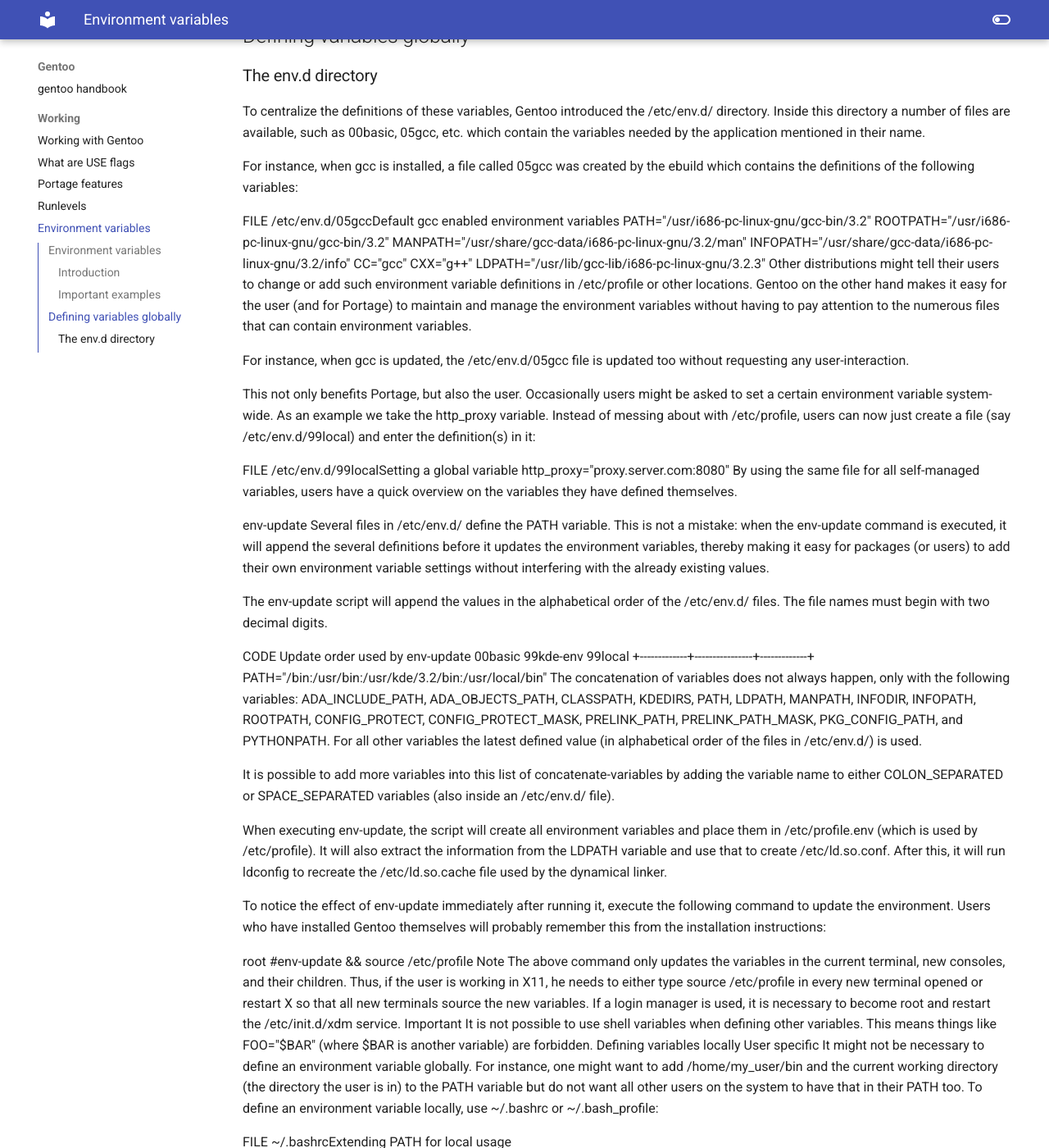
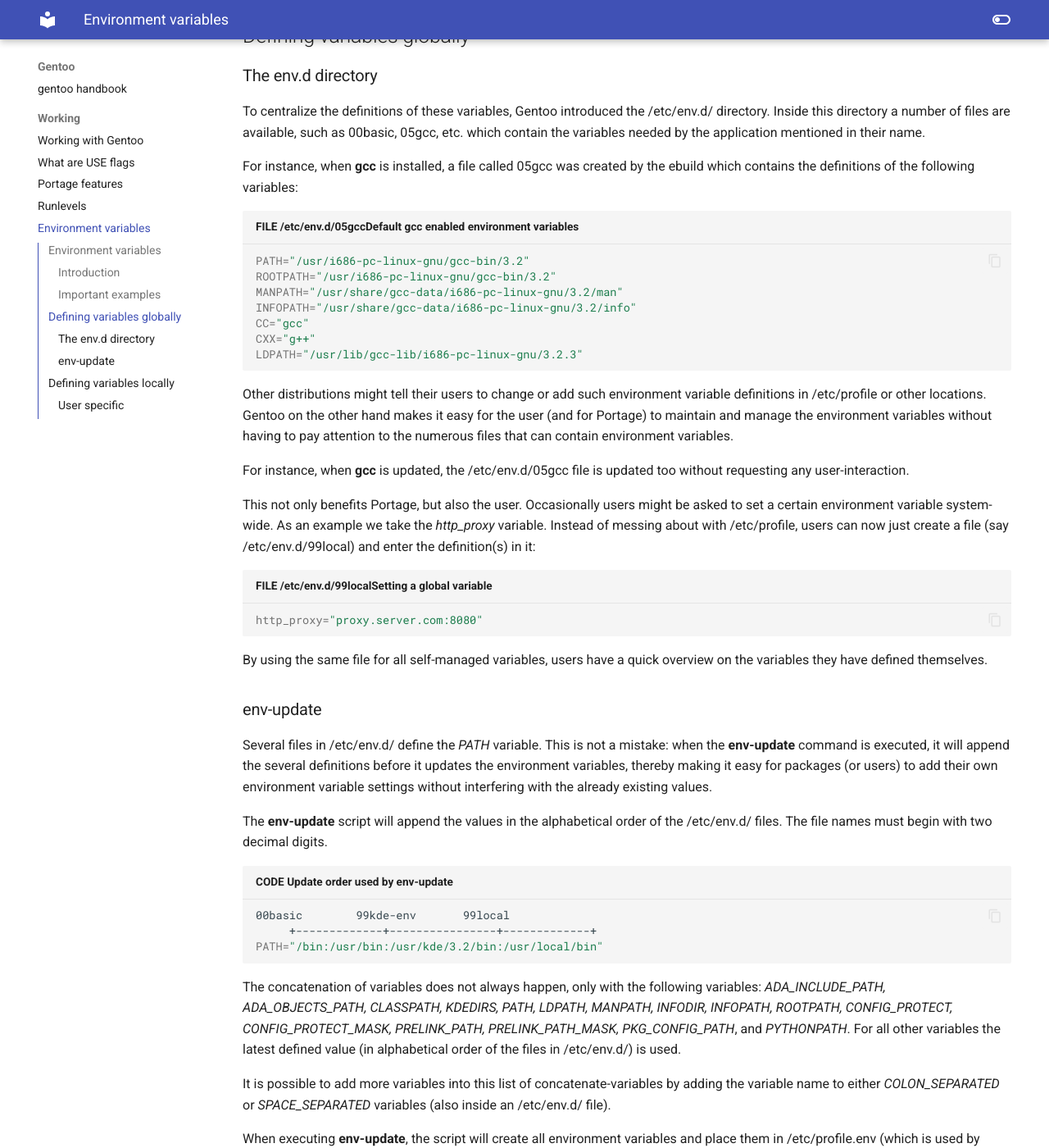
Before and after one commit to floviken/mkdocs, an MkDocs documentation site: the page built from docs/gentoo/working/05-EnvVar.md, in a window 1280 px wide and 1400 px high, scrolled down 1518 px. Shown: the whole window at 82% size. Built offline with MkDocs 1.6.1 and Material for MkDocs 9.7.7, drawn with Linux system fonts in a browser that asks for light colours; some of the changed text lies outside the part shown.

Commit message:
Update 05-EnvVar.md

````diff
--- a/docs/gentoo/working/05-EnvVar.md
+++ b/docs/gentoo/working/05-EnvVar.md
@@ -49,9 +49,9 @@
 
 To centralize the definitions of these variables, Gentoo introduced the /etc/env.d/ directory. Inside this directory a number of files are available, such as 00basic, 05gcc, etc. which contain the variables needed by the application mentioned in their name.
 
-For instance, when gcc is installed, a file called 05gcc was created by the ebuild which contains the definitions of the following variables:
+For instance, when **gcc** is installed, a file called 05gcc was created by the ebuild which contains the definitions of the following variables:
 
-FILE /etc/env.d/05gccDefault gcc enabled environment variables
+```sh title="FILE /etc/env.d/05gccDefault gcc enabled environment variables"
 PATH="/usr/i686-pc-linux-gnu/gcc-bin/3.2"
 ROOTPATH="/usr/i686-pc-linux-gnu/gcc-bin/3.2"
 MANPATH="/usr/share/gcc-data/i686-pc-linux-gnu/3.2/man"
@@ -59,40 +59,53 @@
 CC="gcc"
 CXX="g++"
 LDPATH="/usr/lib/gcc-lib/i686-pc-linux-gnu/3.2.3"
+```
+
 Other distributions might tell their users to change or add such environment variable definitions in /etc/profile or other locations. Gentoo on the other hand makes it easy for the user (and for Portage) to maintain and manage the environment variables without having to pay attention to the numerous files that can contain environment variables.
 
-For instance, when gcc is updated, the /etc/env.d/05gcc file is updated too without requesting any user-interaction.
+For instance, when **gcc** is updated, the /etc/env.d/05gcc file is updated too without requesting any user-interaction.
 
-This not only benefits Portage, but also the user. Occasionally users might be asked to set a certain environment variable system-wide. As an example we take the http_proxy variable. Instead of messing about with /etc/profile, users can now just create a file (say /etc/env.d/99local) and enter the definition(s) in it:
+This not only benefits Portage, but also the user. Occasionally users might be asked to set a certain environment variable system-wide. As an example we take the *http_proxy* variable. Instead of messing about with /etc/profile, users can now just create a file (say /etc/env.d/99local) and enter the definition(s) in it:
 
-FILE /etc/env.d/99localSetting a global variable
+```sh title="FILE /etc/env.d/99localSetting a global variable"
 http_proxy="proxy.server.com:8080"
+```
+
 By using the same file for all self-managed variables, users have a quick overview on the variables they have defined themselves.
 
-env-update
-Several files in /etc/env.d/ define the PATH variable. This is not a mistake: when the env-update command is executed, it will append the several definitions before it updates the environment variables, thereby making it easy for packages (or users) to add their own environment variable settings without interfering with the already existing values.
+### env-update
 
-The env-update script will append the values in the alphabetical order of the /etc/env.d/ files. The file names must begin with two decimal digits.
+Several files in /etc/env.d/ define the *PATH* variable. This is not a mistake: when the **env-update** command is executed, it will append the several definitions before it updates the environment variables, thereby making it easy for packages (or users) to add their own environment variable settings without interfering with the already existing values.
 
-CODE Update order used by env-update
+The **env-update** script will append the values in the alphabetical order of the /etc/env.d/ files. The file names must begin with two decimal digits.
+
+```sh title="CODE Update order used by env-update"
 00basic        99kde-env       99local
      +-------------+----------------+-------------+
 PATH="/bin:/usr/bin:/usr/kde/3.2/bin:/usr/local/bin"
-The concatenation of variables does not always happen, only with the following variables: ADA_INCLUDE_PATH, ADA_OBJECTS_PATH, CLASSPATH, KDEDIRS, PATH, LDPATH, MANPATH, INFODIR, INFOPATH, ROOTPATH, CONFIG_PROTECT, CONFIG_PROTECT_MASK, PRELINK_PATH, PRELINK_PATH_MASK, PKG_CONFIG_PATH, and PYTHONPATH. For all other variables the latest defined value (in alphabetical order of the files in /etc/env.d/) is used.
+```
 
-It is possible to add more variables into this list of concatenate-variables by adding the variable name to either COLON_SEPARATED or SPACE_SEPARATED variables (also inside an /etc/env.d/ file).
+The concatenation of variables does not always happen, only with the following variables: *ADA_INCLUDE_PATH, ADA_OBJECTS_PATH, CLASSPATH, KDEDIRS, PATH, LDPATH, MANPATH, INFODIR, INFOPATH, ROOTPATH, CONFIG_PROTECT, CONFIG_PROTECT_MASK, PRELINK_PATH, PRELINK_PATH_MASK, PKG_CONFIG_PATH*, and *PYTHONPATH*. For all other variables the latest defined value (in alphabetical order of the files in /etc/env.d/) is used.
 
-When executing env-update, the script will create all environment variables and place them in /etc/profile.env (which is used by /etc/profile). It will also extract the information from the LDPATH variable and use that to create /etc/ld.so.conf. After this, it will run ldconfig to recreate the /etc/ld.so.cache file used by the dynamical linker.
+It is possible to add more variables into this list of concatenate-variables by adding the variable name to either *COLON_SEPARATED* or *SPACE_SEPARATED* variables (also inside an /etc/env.d/ file).
 
-To notice the effect of env-update immediately after running it, execute the following command to update the environment. Users who have installed Gentoo themselves will probably remember this from the installation instructions:
+When executing **env-update**, the script will create all environment variables and place them in /etc/profile.env (which is used by /etc/profile). It will also extract the information from the *LDPATH* variable and use that to create /etc/ld.so.conf. After this, it will run *ldconfig* to recreate the /etc/ld.so.cache file used by the dynamical linker.
 
-root #env-update && source /etc/profile
- Note
-The above command only updates the variables in the current terminal, new consoles, and their children. Thus, if the user is working in X11, he needs to either type source /etc/profile in every new terminal opened or restart X so that all new terminals source the new variables. If a login manager is used, it is necessary to become root and restart the /etc/init.d/xdm service.
- Important
-It is not possible to use shell variables when defining other variables. This means things like FOO="$BAR" (where $BAR is another variable) are forbidden.
-Defining variables locally
-User specific
+To notice the effect of **env-update** immediately after running it, execute the following command to update the environment. Users who have installed Gentoo themselves will probably remember this from the installation instructions:
+
+`root # env-update && source /etc/profile`
+
+!!! Note
+```The above command only updates the variables in the current terminal, new consoles, and their children. Thus, if the user is working in X11, he needs to either type source /etc/profile in every new terminal opened or restart X so that all new terminals source the new variables. If a login manager is used, it is necessary to become root and restart the /etc/init.d/xdm service.
+```
+
+!!! Important
+```It is not possible to use shell variables when defining other variables. This means things like FOO="$BAR" (where $BAR is another variable) are forbidden.
+```
+
+## Defining variables locally
+
+### User specific
 It might not be necessary to define an environment variable globally. For instance, one might want to add /home/my_user/bin and the current working directory (the directory the user is in) to the PATH variable but do not want all other users on the system to have that in their PATH too. To define an environment variable locally, use ~/.bashrc or ~/.bash_profile:
 
 FILE ~/.bashrcExtending PATH for local usage
````
